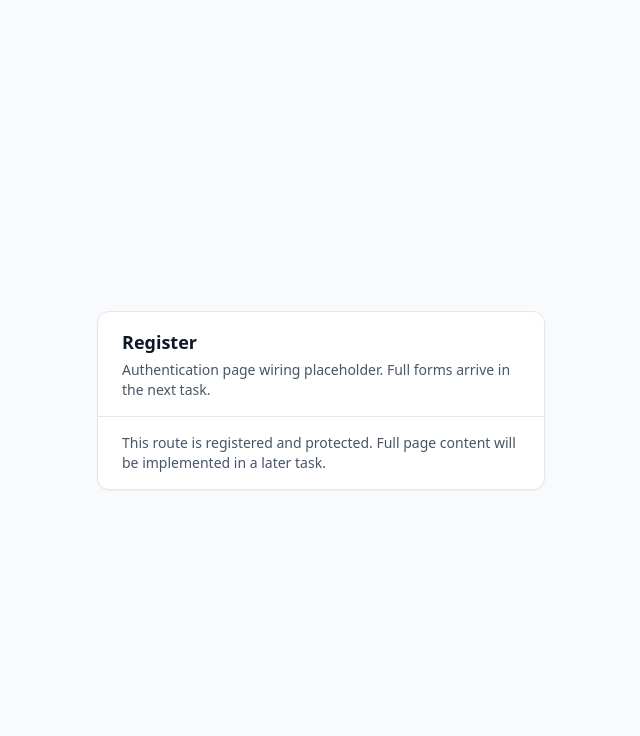
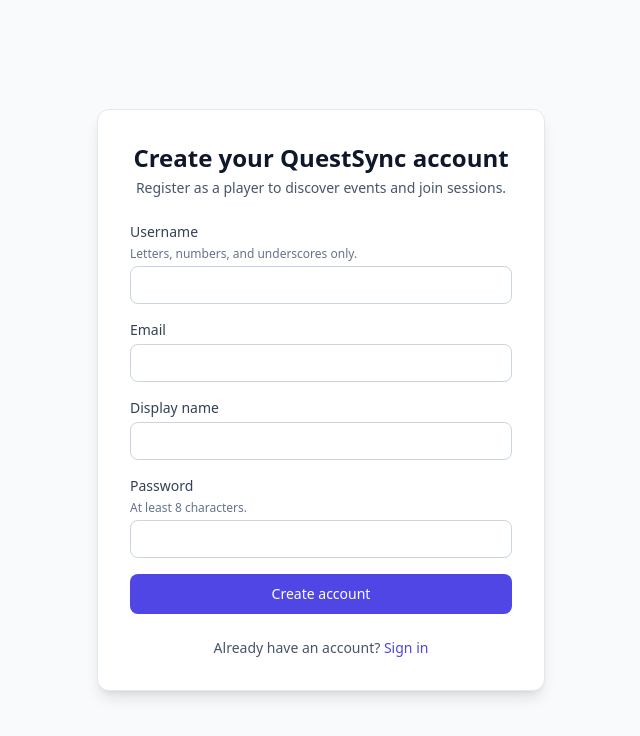
Before and after one commit to rastrue/gaming-planner, a React (Vite) app in the folder client/: page /register in a window 1280 px wide. Shown: the top 736 px of the page, without its empty margins (319-959 px from the left). Built offline with nearby package versions, Linux system fonts and the light colour scheme; no server answers.

Commit message:
feat(auth): add login and register pages

```diff
--- a/client/src/App.tsx
+++ b/client/src/App.tsx
@@ -5,6 +5,8 @@
 import ProtectedRoute from './components/layout/ProtectedRoute';
 import RoleRoute from './components/layout/RoleRoute';
 import { useLocalStorageSync } from './hooks/useLocalStorageSync';
+import LoginPage from './pages/auth/LoginPage';
+import RegisterPage from './pages/auth/RegisterPage';
 import PlaceholderPage from './pages/PlaceholderPage';
 import * as authService from './services/authService';
 import { clearCurrentUser, setCurrentUser } from './store/authSlice';
@@ -27,19 +29,6 @@
   }
 
   return <Outlet />;
-}
-
-function PublicAuthPage({ title }: { title: string }) {
-  return (
-    <main className="flex min-h-screen items-center justify-center px-4 py-8">
-      <section className="w-full max-w-md">
-        <PlaceholderPage
-          title={title}
-          description="Authentication page wiring placeholder. Full forms arrive in the next task."
-        />
-      </section>
-    </main>
-  );
 }
 
 function HomeRedirect({ isBootstrapped }: { isBootstrapped: boolean }) {
@@ -91,8 +80,8 @@
     <BrowserRouter>
       <Routes>
         <Route element={<GuestRoute isBootstrapped={isBootstrapped} />}>
-          <Route path="/login" element={<PublicAuthPage title="Login" />} />
-          <Route path="/register" element={<PublicAuthPage title="Register" />} />
+          <Route path="/login" element={<LoginPage />} />
+          <Route path="/register" element={<RegisterPage />} />
         </Route>
 
         <Route element={<ProtectedRoute isBootstrapped={isBootstrapped} />}>
--- /dev/null
+++ b/client/src/pages/auth/LoginPage.tsx
@@ -0,0 +1,114 @@
+import { type FormEvent, useState } from 'react';
+import { Link, useLocation, useNavigate } from 'react-router-dom';
+import Button from '../../components/ui/Button';
+import TextInput from '../../components/ui/TextInput';
+import { useAuth } from '../../hooks/useAuth';
+import * as authService from '../../services/authService';
+import { ApiError } from '../../services/apiClient';
+import type { ApiFieldError } from '../../types/index';
+
+function mapFieldErrors(errors?: ApiFieldError[]): Record<string, string> {
+  const mapped: Record<string, string> = {};
+
+  errors?.forEach((error) => {
+    mapped[error.field] = error.message;
+  });
+
+  return mapped;
+}
+
+export default function LoginPage() {
+  const navigate = useNavigate();
+  const location = useLocation();
+  const { setUser } = useAuth();
+  const [identifier, setIdentifier] = useState('');
+  const [password, setPassword] = useState('');
+  const [formError, setFormError] = useState('');
+  const [fieldErrors, setFieldErrors] = useState<Record<string, string>>({});
+  const [isSubmitting, setIsSubmitting] = useState(false);
+
+  const handleSubmit = async (event: FormEvent<HTMLFormElement>) => {
+    event.preventDefault();
+    setFormError('');
+    setFieldErrors({});
+    setIsSubmitting(true);
+
+    try {
+      const user = await authService.login({ identifier, password });
+      setUser(user);
+
+      const redirectPath =
+        (location.state as { from?: string } | null)?.from ?? '/dashboard';
+      navigate(redirectPath, { replace: true });
+    } catch (error) {
+      if (error instanceof ApiError) {
+        setFormError(error.message);
+        setFieldErrors(mapFieldErrors(error.errors));
+      } else {
+        setFormError('Unable to log in. Please try again.');
+      }
+    } finally {
+      setIsSubmitting(false);
+    }
+  };
+
+  return (
+    <main className="flex min-h-screen items-center justify-center px-4 py-8">
+      <section
+        aria-labelledby="login-heading"
+        className="w-full max-w-md space-y-6 rounded-xl border border-slate-200 bg-white p-8 shadow-lg dark:border-slate-800 dark:bg-slate-900"
+      >
+        <header className="space-y-1 text-center">
+          <h1 id="login-heading" className="text-2xl font-bold text-slate-900 dark:text-slate-100">
+            Sign in to QuestSync
+          </h1>
+          <p className="text-sm text-slate-600 dark:text-slate-400">
+            Use your email or username to access your account.
+          </p>
+        </header>
+
+        <form className="space-y-4" onSubmit={handleSubmit} noValidate>
+          <TextInput
+            label="Email or username"
+            name="identifier"
+            autoComplete="username"
+            value={identifier}
+            onChange={(event) => setIdentifier(event.target.value)}
+            error={fieldErrors.identifier ?? fieldErrors.body}
+            required
+          />
+          <TextInput
+            label="Password"
+            name="password"
+            type="password"
+            autoComplete="current-password"
+            value={password}
+            onChange={(event) => setPassword(event.target.value)}
+            error={fieldErrors.password}
+            required
+          />
+
+          {formError ? (
+            <p className="rounded-lg border border-red-200 bg-red-50 px-3 py-2 text-sm text-red-700 dark:border-red-900 dark:bg-red-950 dark:text-red-300">
+              {formError}
+            </p>
+          ) : null}
+
+          <Button type="submit" className="w-full" disabled={isSubmitting}>
+            {isSubmitting ? 'Signing in...' : 'Sign in'}
+          </Button>
+        </form>
+
+        <p className="text-center text-sm text-slate-600 dark:text-slate-400">
+          Need an account?{' '}
+          <Link
+            to="/register"
+            className="cursor-pointer font-medium text-primary-600 hover:text-primary-700 dark:text-primary-400"
+          >
+            Create one
+          </Link>
+        </p>
+      </section>
+    </main>
+  );
+}
--- /dev/null
+++ b/client/src/pages/auth/RegisterPage.tsx
@@ -0,0 +1,138 @@
+import { type FormEvent, useState } from 'react';
+import { Link, useNavigate } from 'react-router-dom';
+import Button from '../../components/ui/Button';
+import TextInput from '../../components/ui/TextInput';
+import { useAuth } from '../../hooks/useAuth';
+import * as authService from '../../services/authService';
+import { ApiError } from '../../services/apiClient';
+import type { ApiFieldError } from '../../types/index';
+
+function mapFieldErrors(errors?: ApiFieldError[]): Record<string, string> {
+  const mapped: Record<string, string> = {};
+
+  errors?.forEach((error) => {
+    mapped[error.field] = error.message;
+  });
+
+  return mapped;
+}
+
+export default function RegisterPage() {
+  const navigate = useNavigate();
+  const { setUser } = useAuth();
+  const [username, setUsername] = useState('');
+  const [email, setEmail] = useState('');
+  const [displayName, setDisplayName] = useState('');
+  const [password, setPassword] = useState('');
+  const [formError, setFormError] = useState('');
+  const [fieldErrors, setFieldErrors] = useState<Record<string, string>>({});
+  const [isSubmitting, setIsSubmitting] = useState(false);
+
+  const handleSubmit = async (event: FormEvent<HTMLFormElement>) => {
+    event.preventDefault();
+    setFormError('');
+    setFieldErrors({});
+    setIsSubmitting(true);
+
+    try {
+      const user = await authService.register({
+        username,
+        email,
+        displayName,
+        password,
+      });
+      setUser(user);
+      navigate('/dashboard', { replace: true });
+    } catch (error) {
+      if (error instanceof ApiError) {
+        setFormError(error.message);
+        setFieldErrors(mapFieldErrors(error.errors));
+      } else {
+        setFormError('Unable to create account. Please try again.');
+      }
+    } finally {
+      setIsSubmitting(false);
+    }
+  };
+
+  return (
+    <main className="flex min-h-screen items-center justify-center px-4 py-8">
+      <section
+        aria-labelledby="register-heading"
+        className="w-full max-w-md space-y-6 rounded-xl border border-slate-200 bg-white p-8 shadow-lg dark:border-slate-800 dark:bg-slate-900"
+      >
+        <header className="space-y-1 text-center">
+          <h1 id="register-heading" className="text-2xl font-bold text-slate-900 dark:text-slate-100">
+            Create your QuestSync account
+          </h1>
+          <p className="text-sm text-slate-600 dark:text-slate-400">
+            Register as a player to discover events and join sessions.
+          </p>
+        </header>
+
+        <form className="space-y-4" onSubmit={handleSubmit} noValidate>
+          <TextInput
+            label="Username"
+            name="username"
+            autoComplete="username"
+            value={username}
+            onChange={(event) => setUsername(event.target.value)}
+            error={fieldErrors.username}
+            hint="Letters, numbers, and underscores only."
+            required
+          />
+          <TextInput
+            label="Email"
+            name="email"
+            type="email"
+            autoComplete="email"
+            value={email}
+            onChange={(event) => setEmail(event.target.value)}
+            error={fieldErrors.email}
+            required
+          />
+          <TextInput
+            label="Display name"
+            name="displayName"
+            autoComplete="name"
+            value={displayName}
+            onChange={(event) => setDisplayName(event.target.value)}
+            error={fieldErrors.displayName}
+            required
+          />
+          <TextInput
+            label="Password"
+            name="password"
+            type="password"
+            autoComplete="new-password"
+            value={password}
+            onChange={(event) => setPassword(event.target.value)}
+            error={fieldErrors.password}
+            hint="At least 8 characters."
+            required
+          />
+
+          {formError ? (
+            <p className="rounded-lg border border-red-200 bg-red-50 px-3 py-2 text-sm text-red-700 dark:border-red-900 dark:bg-red-950 dark:text-red-300">
+              {formError}
+            </p>
+          ) : null}
+
+          <Button type="submit" className="w-full" disabled={isSubmitting}>
+            {isSubmitting ? 'Creating account...' : 'Create account'}
+          </Button>
+        </form>
+
+        <p className="text-center text-sm text-slate-600 dark:text-slate-400">
+          Already have an account?{' '}
+          <Link
+            to="/login"
+            className="cursor-pointer font-medium text-primary-600 hover:text-primary-700 dark:text-primary-400"
+          >
+            Sign in
+          </Link>
+        </p>
+      </section>
+    </main>
+  );
+}
```
